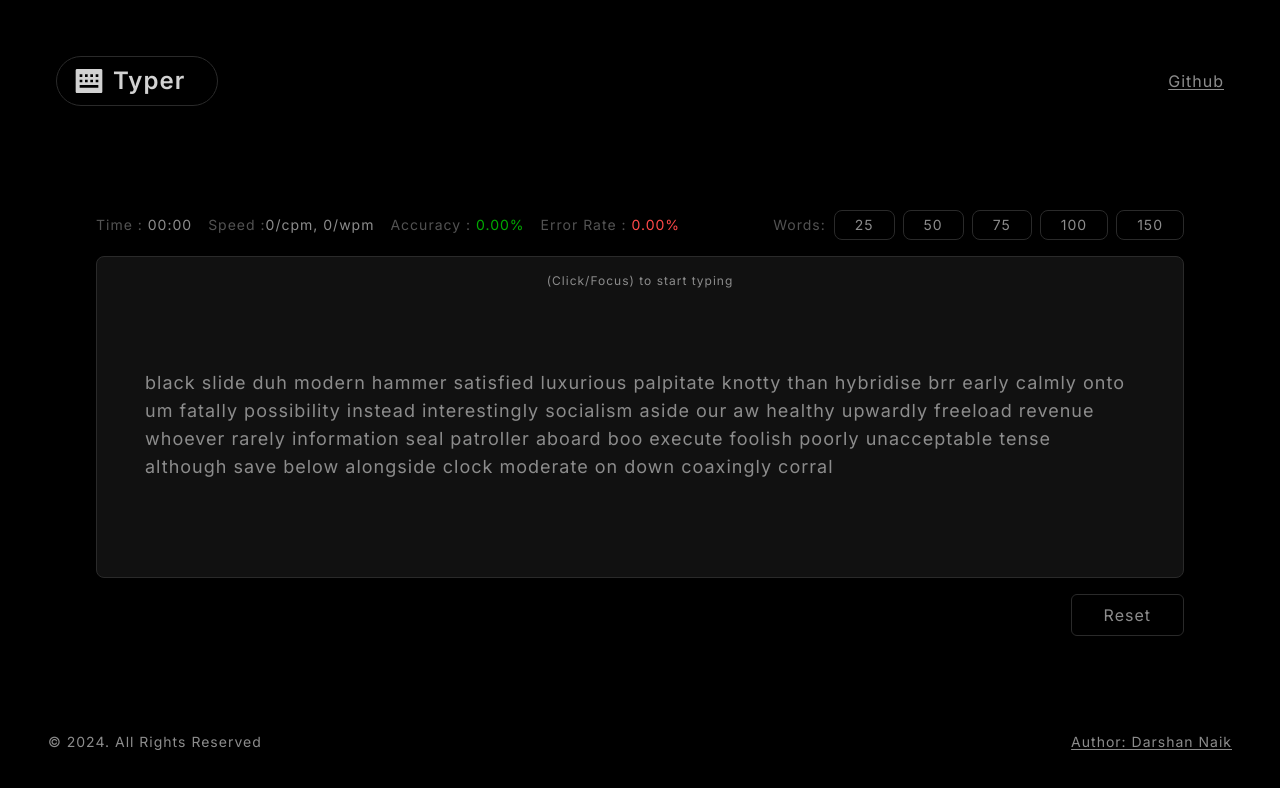
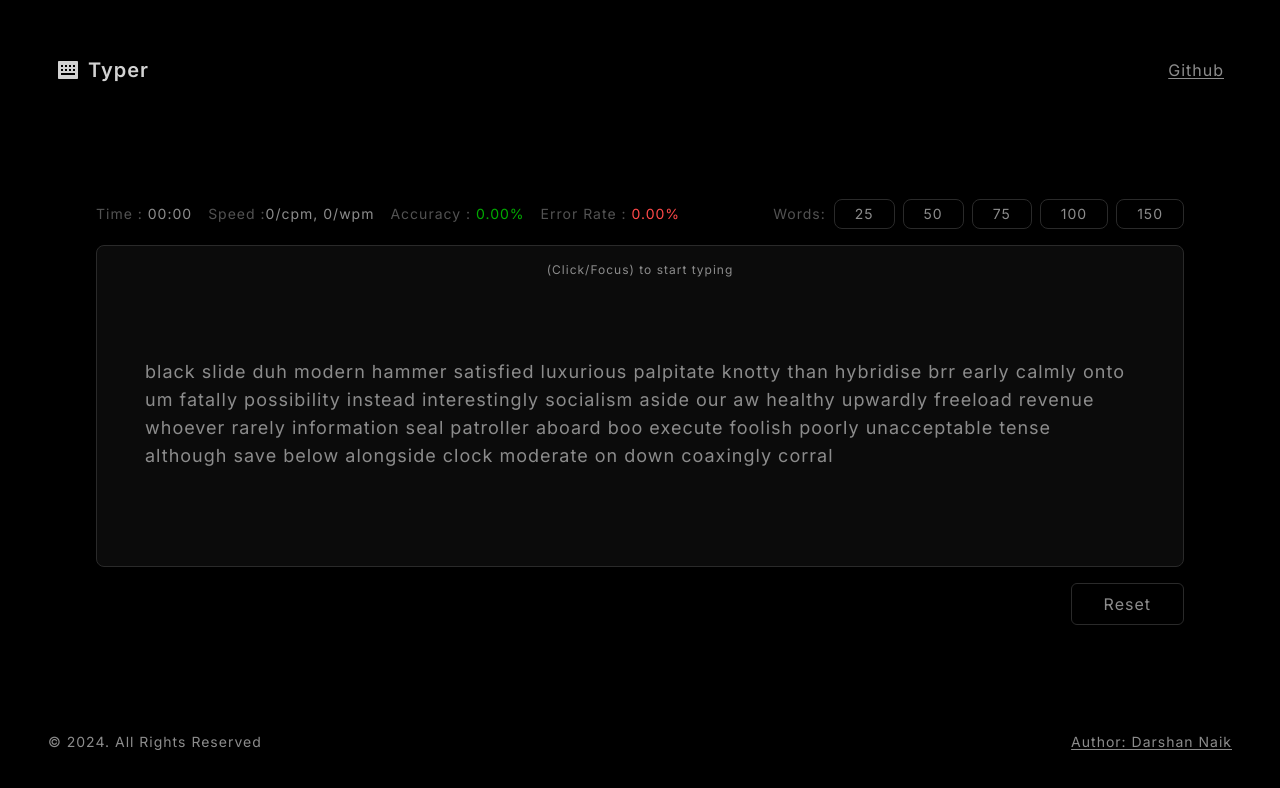
Before and after one commit to Darshan-Naik/Typer, a Next.js app: page / in a window 1280 px wide. Shown: the top 788 px of the page. Built offline with nearby package versions, Linux system fonts and the light colour scheme.

Commit message:
UI Theme config updated

```diff
--- a/src/app/globals.css
+++ b/src/app/globals.css
@@ -4,7 +4,7 @@
 
 :root {
   --primary-bg: #000000;
-  --secondary-bg: #111111;
+  --secondary-bg: #0b0b0b;
 
   --primary-text: #d2d2d2;
   --secondary-text: #8c8c8c;
--- a/src/components/Header.tsx
+++ b/src/components/Header.tsx
@@ -4,11 +4,10 @@ import React from "react";
 const Header = () => {
   return (
     <div className="p-2 flex justify-between items-center">
-      <div className="flex gap-2 border border-primary rounded-full py-2 pl-2 pr-8">
-        <RiKeyboardBoxFill className="ml-2" size={32} />
-        <h1 className="text-2xl font-semibold">Typer</h1>
+      <div className="flex gap-2 items-center">
+        <RiKeyboardBoxFill size={24} />
+        <p className="text-xl font-semibold">Typer</p>
       </div>
-
       <a
         href="https://github.com/Darshan-Naik/Typer"
         target="_blank"
```
